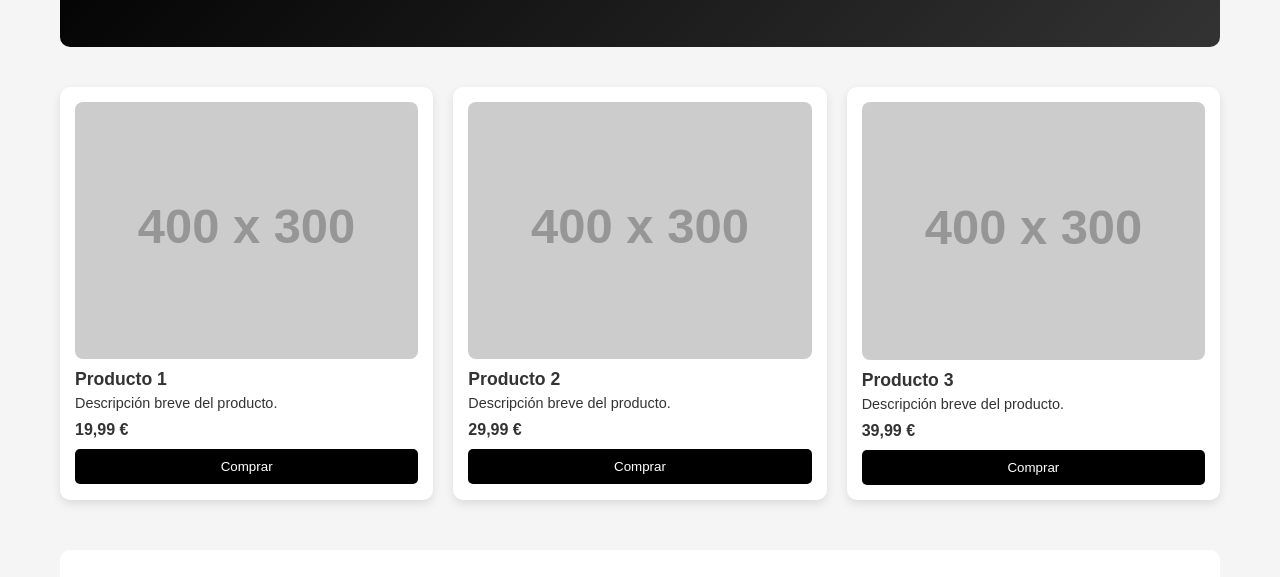
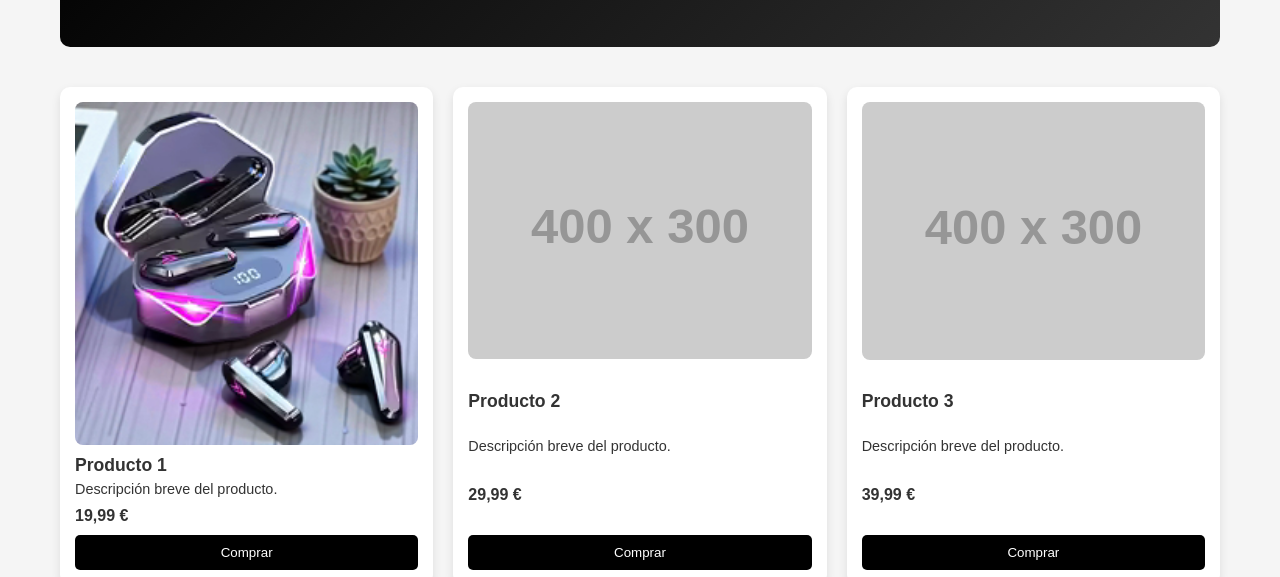
Before and after one commit to u5948769964-max/u5948769964-max.github.io, a plain HTML site: page index.html in a window 1280 px wide. Shown: the part 194-771 px from the top of the page. Drawn offline with Linux system fonts and the light colour scheme; placeholder pictures from the web are drawn by us.

Commit message:
Update index.html

```diff
--- a/index.html
+++ b/index.html
@@ -156,7 +156,7 @@
 
     <section class="products">
       <div class="product">
-        <img src="https://via.placeholder.com/400x300" alt="Producto 1">
+        <img src="producto1.png" alt="Producto 1">
         <h3>Producto 1</h3>
         <p>Descripción breve del producto.</p>
         <div class="price">19,99 €</div>
```
